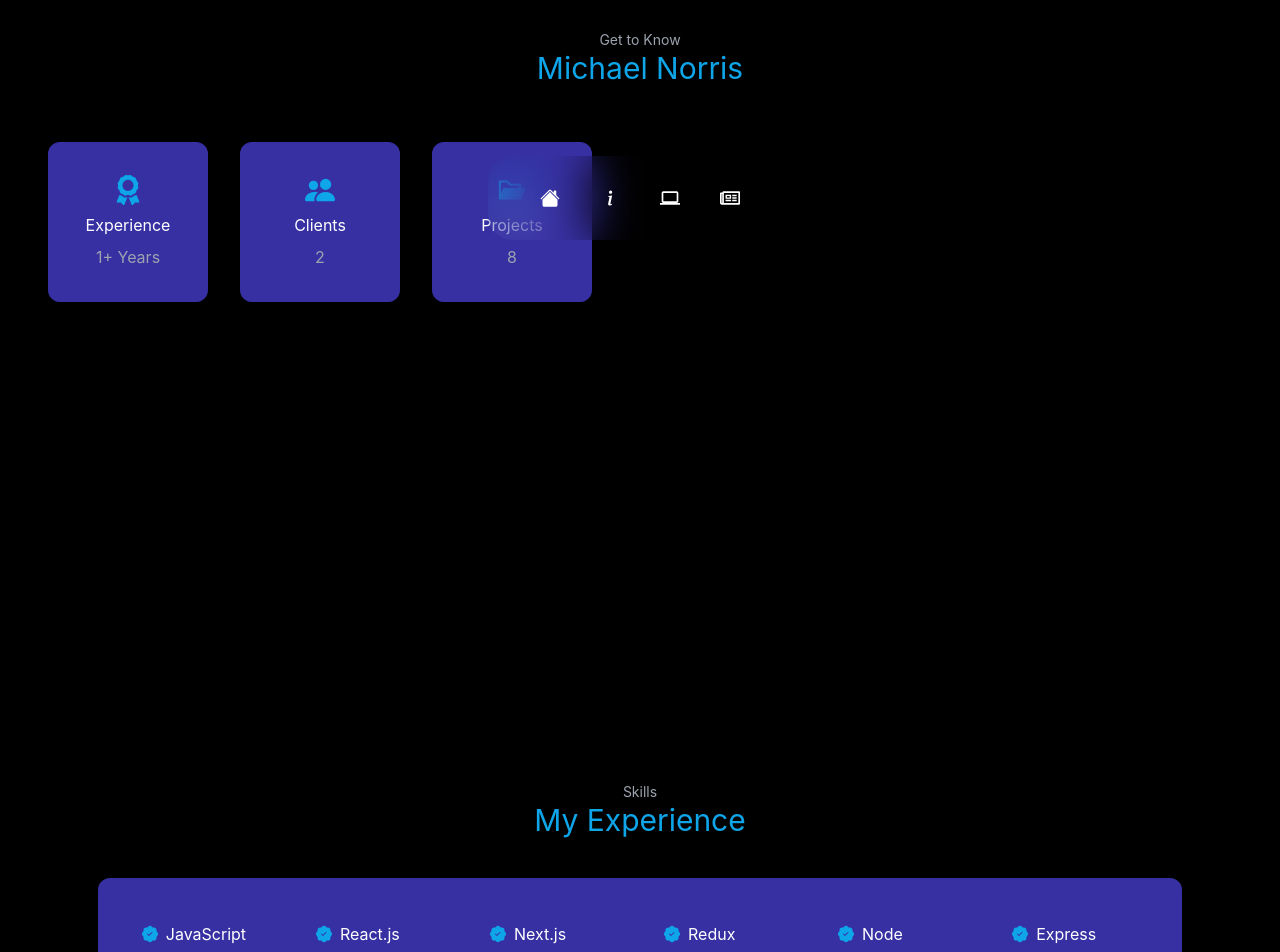
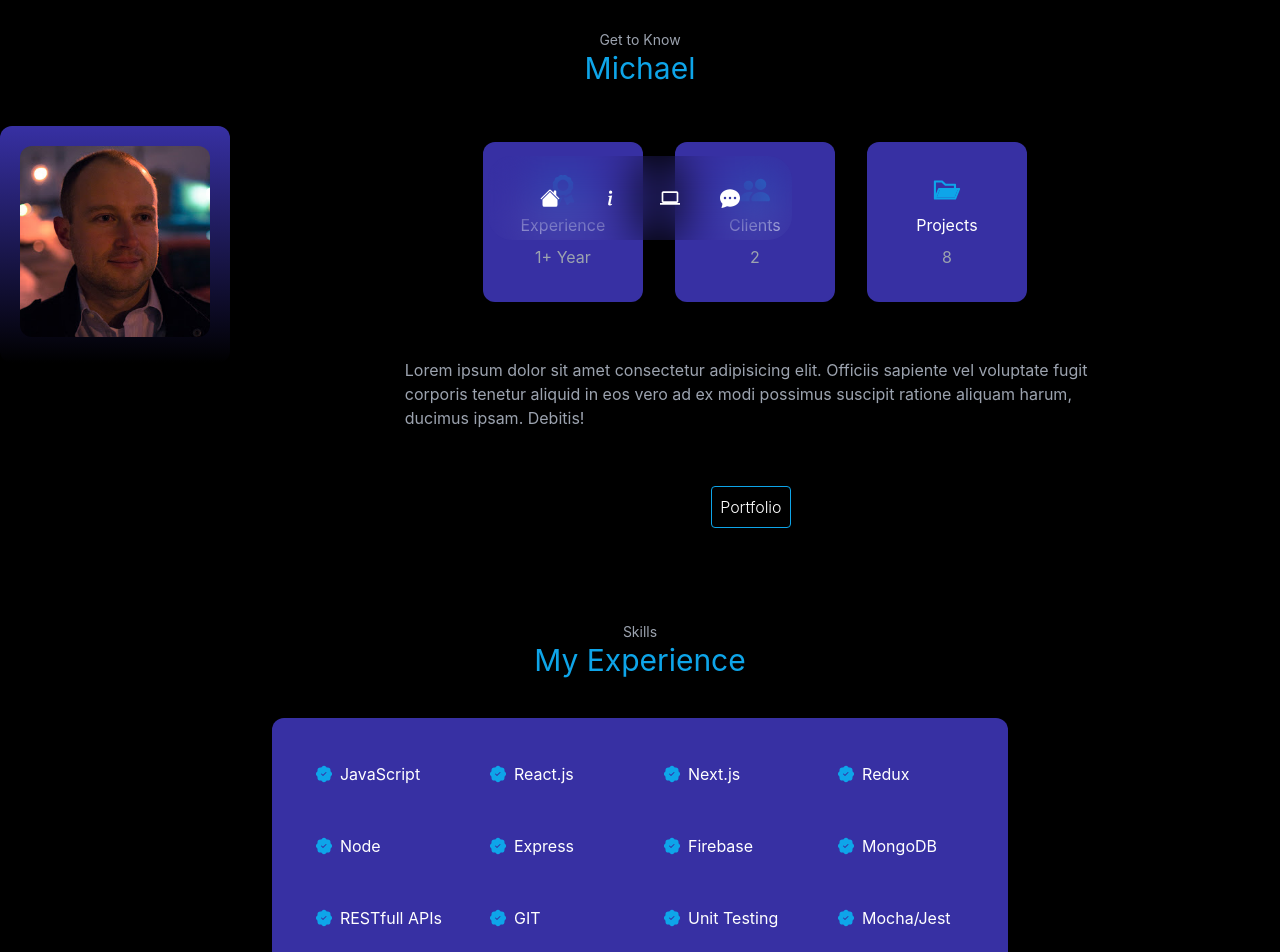
Before and after one commit to Norrismi/portfolio22, a Next.js app: page / in a window 1280 px wide. Shown: the part 520-1472 px from the top of the page. Built offline with nearby package versions, Linux system fonts and the light colour scheme.

Commit message:
md view complete

```diff
--- a/Components/About.js
+++ b/Components/About.js
@@ -15,24 +15,26 @@ function About() {
         Get to Know
       </div>
       <div className='text-3xl text-sky-500'>
-        Michael Norris
+        Michael
       </div>
 
 
-      <div className='mt-10 grid md:grid-cols-2 drop-shadow-lg'>
+      <div className='mt-10 flex md:grid-cols-2 drop-shadow-lg'>
 
-        <div className='hidden md:visible bg-gradient-to-b from-indigo-800  p-5 h-fit rounded-xl mx-auto'>
+        <div className='hidden lg:inline-block bg-gradient-to-b from-indigo-800  p-5 h-fit rounded-xl mx-auto'>
           <Image
             className='rounded-xl bg-white hover:rotate-12 duration-300'
             src={chuck}
             alt="Picture of the author"
-            // width={350}
-            // height={350}
+          // width={350}
+          // height={350}
           />
         </div>
 
         <div className='mx-auto'>
           <div className='h-min md:grid md:grid-rows-3'>
+
+
             <div className='flex flex-col mx-auto md:flex-row'>
               <div className=' w-40 h-40 m-4 rounded-xl bg-indigo-800 flex flex-col justify-center '>
 
@@ -41,7 +43,7 @@ function About() {
                   <FaAward size={30} />
                 </div>
                 <div className='p-1'>Experience</div>
-                <div className='p-1 text-gray-400'>1+ Years</div>
+                <div className='p-1 text-gray-400'>1+ Year</div>
 
               </div>
               <div className='w-40 h-40 m-4 rounded-xl bg-indigo-800 flex flex-col justify-center'>
@@ -61,14 +63,16 @@ function About() {
               </div>
             </div>
 
-            <div className="hidden md:visible text-left mt-10 text-gray-400">
-              Lorem ipsum dolor sit amet consectetur adipisicing elit. Officiis sapiente vel voluptate fugit corporis tenetur aliquid in eos vero ad ex modi possimus suscipit ratione aliquam harum, ducimus ipsam. Debitis!
+            <div className='md:flex md:justify-center'>
+              <p className="hidden md:flex  md:w-8/12 text-left mt-10 text-gray-400">
+                Lorem ipsum dolor sit amet consectetur adipisicing elit. Officiis sapiente vel voluptate fugit corporis tenetur aliquid in eos vero ad ex modi possimus suscipit ratione aliquam harum, ducimus ipsam. Debitis!
+              </p>
             </div>
 
-            <div className="hidden md:visible text-left">
+            <div className="hidden md:flex md:justify-center md:h-fit md:-mt-6   ">
               <Link
                 href='#portfolio'>
-                <a className='rounded bg-transparent border border-sky-500 hover:bg-sky-500 font-light p-3 mr-2 '>Portfolio</a>
+                <a className='rounded bg-transparent border border-sky-500 hover:bg-sky-500 font-light px-2 py-2 mr-2 '>Portfolio</a>
               </Link>
             </div>
 
--- a/Components/Contact.js
+++ b/Components/Contact.js
@@ -31,7 +31,7 @@ function Contact() {
 
 
   return (
-    <div className='mt-20' id='contact'>
+    <div className='mt-20 border-0' id='contact'>
       <div className='text-sm text-gray-400 text-center'>Get In Touch</div>
       <div className='text-3xl text-sky-500 text-center'>Contact Me</div>
 
@@ -40,7 +40,8 @@ function Contact() {
       <div className="md:grid md:grid-cols-2 mt-10">
         <div className='flex justify-center w-screen  md:grid md:grid-rows-2 text-center md:justify-end  md:w-9/12'>
 
-          <div className='md:flex md:flex-row justify-end'>
+
+          <div className='md:flex md:flex-row justify-end '>
             <div className='w-28 h-28 mb-5 rounded-xl m-2 bg-indigo-800 flex flex-col justify-center'>
 
               <div className='mx-auto'>
@@ -74,7 +75,7 @@ function Contact() {
         {success == true ? (
           <div className="text-white text-3xl flex justify-center mt-20 ">Thanks your info was submitted!</div>
         ) : (
-          <div className="p-6 flex flex-col">
+          <div className="p-6 md:p-0 md:pr-6 flex flex-col">
             <form ref={form} onSubmit={sendEmail} className='flex flex-col lg:w-2/3 '>
               <input type="text" name="name" placeholder="Your Full Name" required className="mb-5 border-2 border-sky-500 rounded-lg bg-black text-gray-400 p-2 fname" />
               <input type="email" name="email" placeholder="Your Email" required className="mb-5 border-2 border-sky-500 rounded-lg bg-black text-gray-400 p-2 lname" />
--- a/Components/Experience.js
+++ b/Components/Experience.js
@@ -6,13 +6,13 @@ function Experience() {
   let arr = ['JavaScript', 'React.js', 'Next.js', 'Redux', 'Node', 'Express', 'Firebase', 'MongoDB', 'RESTfull APIs', 'GIT', 'Unit Testing', 'Mocha/Jest', 'HTML5', 'CSS3/SASS', 'Tailwind CSS', 'Bootstrap'];
 
   return (
-    <div className='text-center mt-20' id='experience'>
+    <div className='text-center mt-20 md:-mt-20' id='experience'>
       <div className='text-sm text-gray-400'>Skills</div>
       <div className='text-3xl text-sky-500'>My Experience</div>
 
 
       <div className="w-fit h-fit p-5 bg-indigo-800 hover:bg-opacity-50	 mx-auto mt-10 rounded-xl">
-        <div className="grid grid-cols-2  md:grid md:grid-cols-6">
+        <div className="grid grid-cols-2  md:grid md:grid-cols-4">
 
 
           {arr.map((skill) => (
--- a/Components/Footer.js
+++ b/Components/Footer.js
@@ -6,11 +6,11 @@ import { SiCodewars } from 'react-icons/si'
 
 function Footer() {
   return (
-    <div className=' bg-sky-500  p-10 pt-20 bg-gradient-to-t from-sky-500  to-black'
+    <div className='border-0 bg-sky-500 	  p-10 pt-20 bg-gradient-to-t from-sky-500  to-black'
     style={{ marginBottom: '-100px' }}
     >
 
-      <div className="flex justify-evenly md:w-6/12 mx-auto mb-10 mt-5 ">
+      <div className="flex justify-evenly mx-auto mb-10 mt-5 ">
         <Link
           href='#about'>
           <a className='p-3 text-white text-lg hover:text-sky-500'>About</a>
@@ -23,7 +23,7 @@ function Footer() {
 
         <Link
           href='#portfolio'>
-          <a className='p-3 text-white text-lg hover:text-sky-500'>Portfolio</a>
+          <a className='p-3 text-white text-lg hover:text-sky-500 visited:text-white'>Portfolio</a>
         </Link>
 
         <Link
@@ -32,7 +32,7 @@ function Footer() {
         </Link>
       </div>
 
-      <div className="flex justify-evenly lg:w-4/12 mx-auto mb-28">
+      <div className="flex justify-evenly md:w-8/12 mx-auto mb-28">
         <div className="bg-indigo-800 p-5 rounded-xl">
           <Link
             href='https://github.com/Norrismi'>
--- a/Components/Nav.js
+++ b/Components/Nav.js
@@ -3,7 +3,7 @@ import Link from 'next/link'
 import { BsFillHouseFill } from 'react-icons/bs'
 import { BsInfoLg } from 'react-icons/bs'
 import { MdComputer } from 'react-icons/md'
-import { FaRegNewspaper } from 'react-icons/fa'
+import { BsFillChatDotsFill } from 'react-icons/bs'
 
 
 function Nav() {
@@ -18,18 +18,18 @@ function Nav() {
           <a className='  px-5 hover:text-sky-500 duration-300' title="Home"><BsFillHouseFill size={20} /></a>
         </Link>
         <Link
-          href='#About' passHref >
+          href='#about' passHref >
           <a className='  px-5 hover:text-sky-500 duration-300' title="About"><BsInfoLg size={20} /></a>
         </Link>
 
         <Link
-          href='#Projects' passHref >
+          href='#portfolio' passHref >
           <a className='  px-5 text-white hover:text-sky-500 duration-300' title="Projects"><MdComputer size={20} /></a>
         </Link>
 
         <Link
-          href='#Portfolio' passHref >
-          <a className='  px-5 text-white hover:text-sky-500 duration-300' title="Resume"><FaRegNewspaper size={20} /></a>
+          href='#contact' passHref >
+          <a className='  px-5 text-white hover:text-sky-500 duration-300' title="Resume"><BsFillChatDotsFill size={20} /></a>
         </Link>
       </div>
 
--- a/Components/Portfolio.js
+++ b/Components/Portfolio.js
@@ -14,9 +14,9 @@ function Portfolio() {
     <div className="mx-auto text-center mt-20" id='portfolio'>
       <div className="text-3xl text-sky-500 mb-10">Portfolio</div>
 
-      <div className='md:grid md:grid-cols-2 md:w-8/12 mx-auto'>
+      <div className='md:grid md:grid-cols-2  mx-auto'>
         {data.map((project) => (
-          <div key={project.id} className="bg-indigo-800 h-fit w-fit rounded-3xl p-5 m-5">
+          <div key={project.id} className="bg-indigo-800  w-fit rounded-3xl p-5 m-5">
             <Image
               className='rounded-3xl'
               src={project.source}
```
